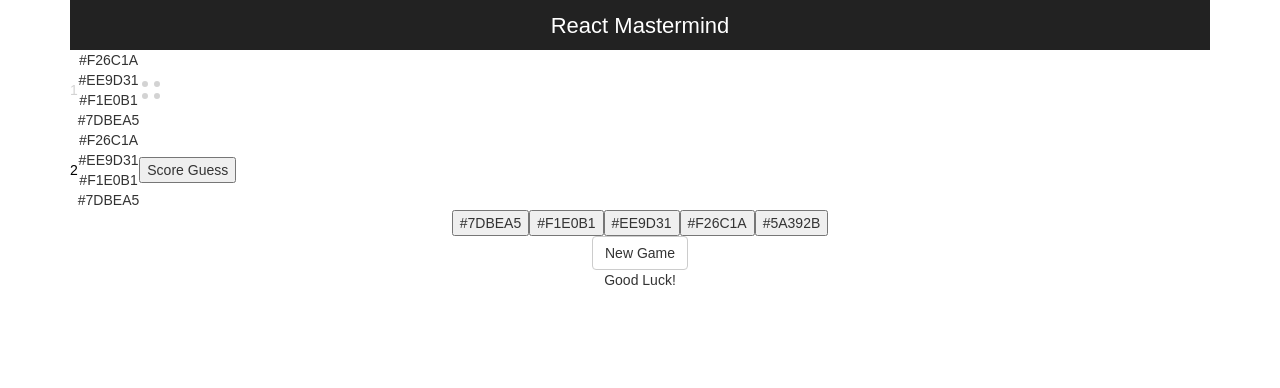
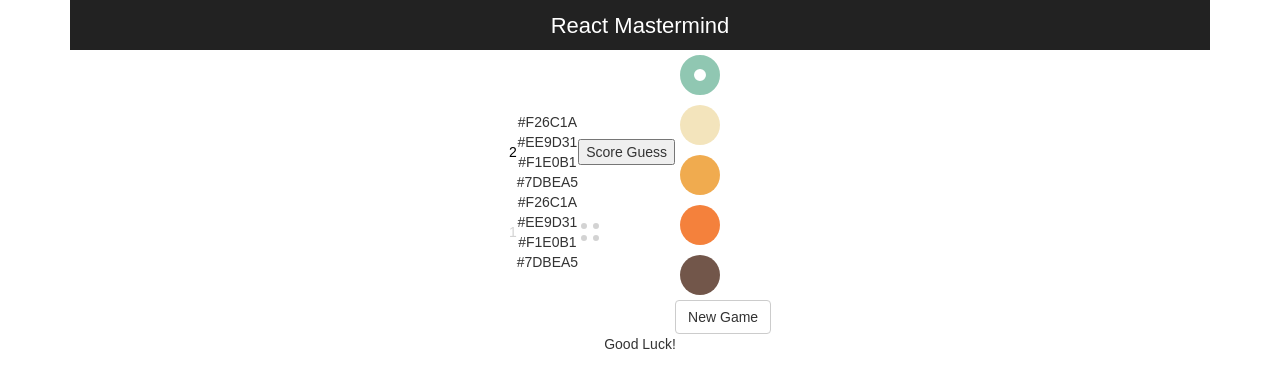
Before and after one commit to needimf/react-mastermind, a React (Create React App) app: page / in a window 1280 px wide. Shown: the top 388 px of the page. Built offline with nearby package versions, Linux system fonts and the light colour scheme.

Commit message:
Styled color selector, and general layout of application.

```diff
--- a/src/App.css
+++ b/src/App.css
@@ -10,3 +10,17 @@
   font-size: 22px;
   text-align: center;
 }
+
+.App-game-screen {
+  display: flex;
+  flex-flow: row nowrap;
+  align-items: center;
+  justify-content: center;
+}
+
+.App-game-controls {
+  display: flex;
+  flex-flow: column nowrap;
+  align-items: space-between;
+  justify-content: center;
+}
--- a/src/App.js
+++ b/src/App.js
@@ -43,12 +43,16 @@ class App extends Component {
     return (
       <div className="App">
         <header className="App-header">React Mastermind</header>
-        <GameBoard
-          guesses={this.state.guesses}
-          colors={this.state.colors}
-        />
-        <ColorPicker colors={this.state.colors} />
-        <NewGameButton />
+        <div className="App-game-screen">
+          <GameBoard
+            guesses={this.state.guesses}
+            colors={this.state.colors}
+          />
+          <div className="App-game-controls">
+            <ColorPicker colors={this.state.colors} selColorIdx={this.state.selColorIdx} />
+            <NewGameButton />
+          </div>
+        </div>
         <footer>{(winTries ? `You Won in ${winTries} Guesses!` : 'Good Luck!')}</footer>
       </div>
     );
--- /dev/null
+++ b/src/components/ColorPicker/ColorPicker.css
@@ -0,0 +1,18 @@
+.ColorPicker {
+  display: flex;
+  flex-flow: column nowrap;
+  align-items: space-around;
+}
+
+.ColorPicker-cell:hover {
+  opacity: 1;
+}
+
+.ColorPicker-cell {
+  width: 40px;
+  height: 40px;
+  margin: 5px;
+  border-radius: 50%;
+  opacity: .85;
+  cursor: pointer;
+}
--- a/src/components/ColorPicker/ColorPicker.jsx
+++ b/src/components/ColorPicker/ColorPicker.jsx
@@ -1,10 +1,18 @@
 import React from 'react';
+import './ColorPicker.css';
 
 const ColorPicker = (props) => {
   return (
-    <div>
-      {props.colors.map(color =>
-        <button color={color} key={color}>{color}</button>
+    <div className="ColorPicker">
+      {props.colors.map((color, idx) =>
+        <div
+          className="ColorPicker-cell"
+          style={{
+            backgroundColor: props.selColorIdx === idx ? 'white' : color,
+            border: props.selColorIdx === idx ? `14px solid ${color}` : false
+          }}
+          key={color}
+        />
       )}
     </div>
   );
--- /dev/null
+++ b/src/components/GameBoard/GameBoard.css
@@ -0,0 +1,4 @@
+.GameBoard {
+  display: flex;
+  flex-direction: column-reverse;
+}
--- a/src/components/GameBoard/GameBoard.jsx
+++ b/src/components/GameBoard/GameBoard.jsx
@@ -1,9 +1,10 @@
 import React from 'react';
 import GuessRow from './../GuessRow/GuessRow';
+import './GameBoard.css';
 
 const GameBoard = (props) => {
   return (
-    <div>
+    <div className="GameBoard">
       {props.guesses.map((guess, idx) =>
         <GuessRow
           guess={guess}
```
